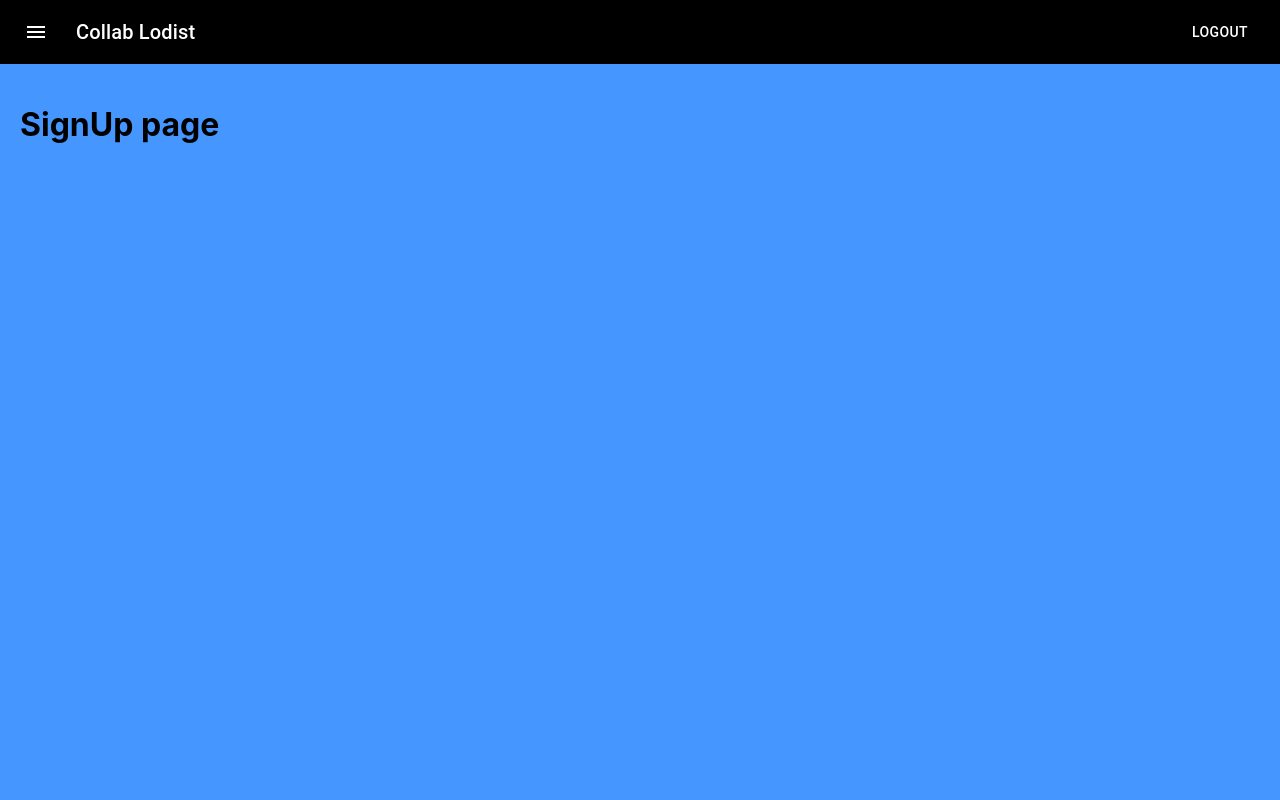
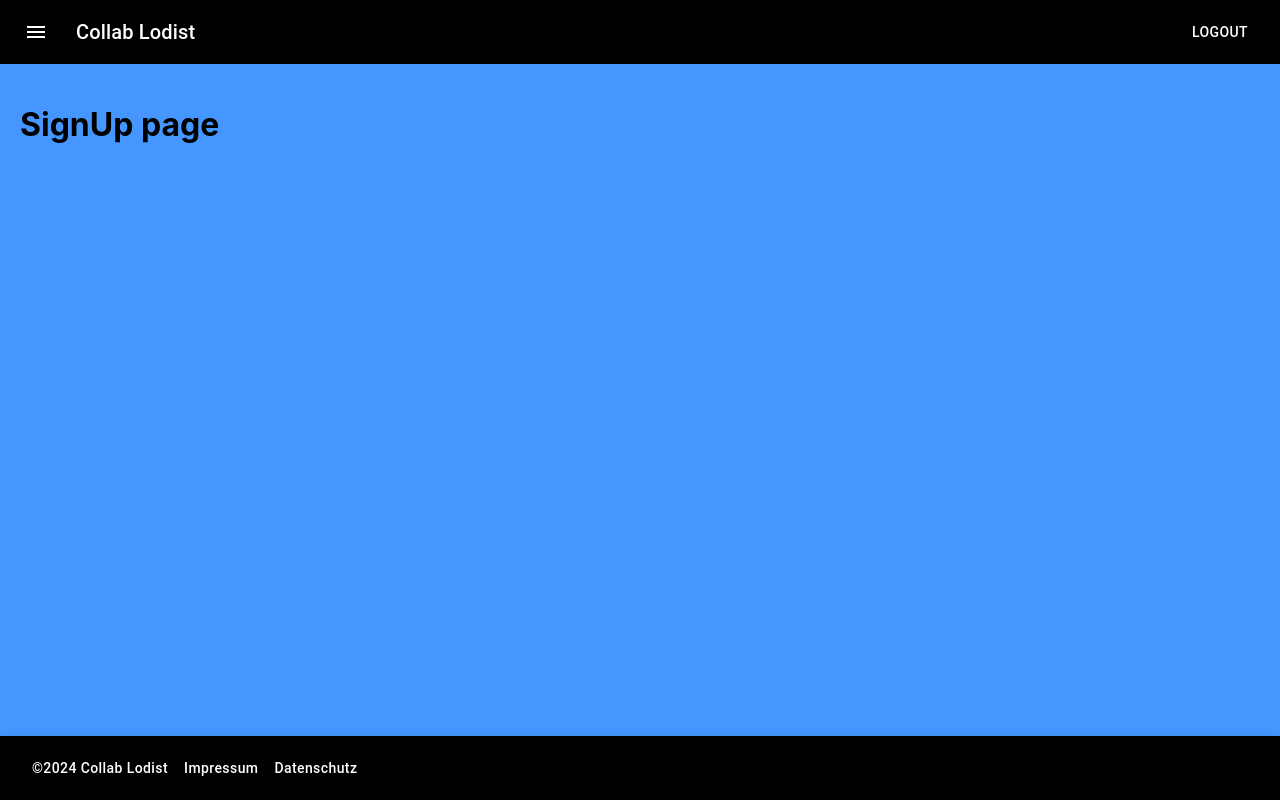
Before and after one commit to Gibb-Panda/collab-lodist-frontend, a React (Create React App) app: page /signup in a window 1280 px wide. Shown: the top 800 px of the page. Built offline with nearby package versions, Linux system fonts and the light colour scheme.

Commit message:
Fixed it to bottom of screen

```diff
--- a/src/components/footer/footer.tsx
+++ b/src/components/footer/footer.tsx
@@ -2,35 +2,18 @@ import * as React from 'react';
 import AppBar from '@mui/material/AppBar';
 import Box from '@mui/material/Box';
 import Toolbar from '@mui/material/Toolbar';
-import Typography from '@mui/material/Typography';
 import Button from '@mui/material/Button';
-import IconButton from '@mui/material/IconButton';
-import MenuIcon from '@mui/icons-material/Menu';
 
-export default function ButtonAppBar() {
+export default function Footer() {
   return (
-    <Box sx={{ flexGrow: 1}}>
-      <AppBar position="static" sx={{bgcolor: 'black'}}>
+    <Box sx={{ flexGrow: 1 }}>
+      <AppBar position="fixed" sx={{ top: 'auto', bottom: 0, bgcolor: 'black' }}>
         <Toolbar>
-
-
-
-          <Button color="inherit" sx={{textTransform: "none"}}>&copy;2024 Collab Lodist</Button>
-          <Button color="inherit"sx={{textTransform: "none"}} >Impressum</Button>
-          <Button color="inherit"sx={{textTransform: "none"}} >Datenschutz</Button>
-
-
+          <Button color="inherit" sx={{ textTransform: "none" }}>&copy;2024 Collab Lodist</Button>
+          <Button color="inherit" sx={{ textTransform: "none" }}>Impressum</Button>
+          <Button color="inherit" sx={{ textTransform: "none" }}>Datenschutz</Button>
         </Toolbar>
       </AppBar>
     </Box>
   );
 }
-
-
-
-
-// export const Footer: React.FC = () => {
-//     return (
-//         <h1>hello header</h1>
-//     );
-// }
```
